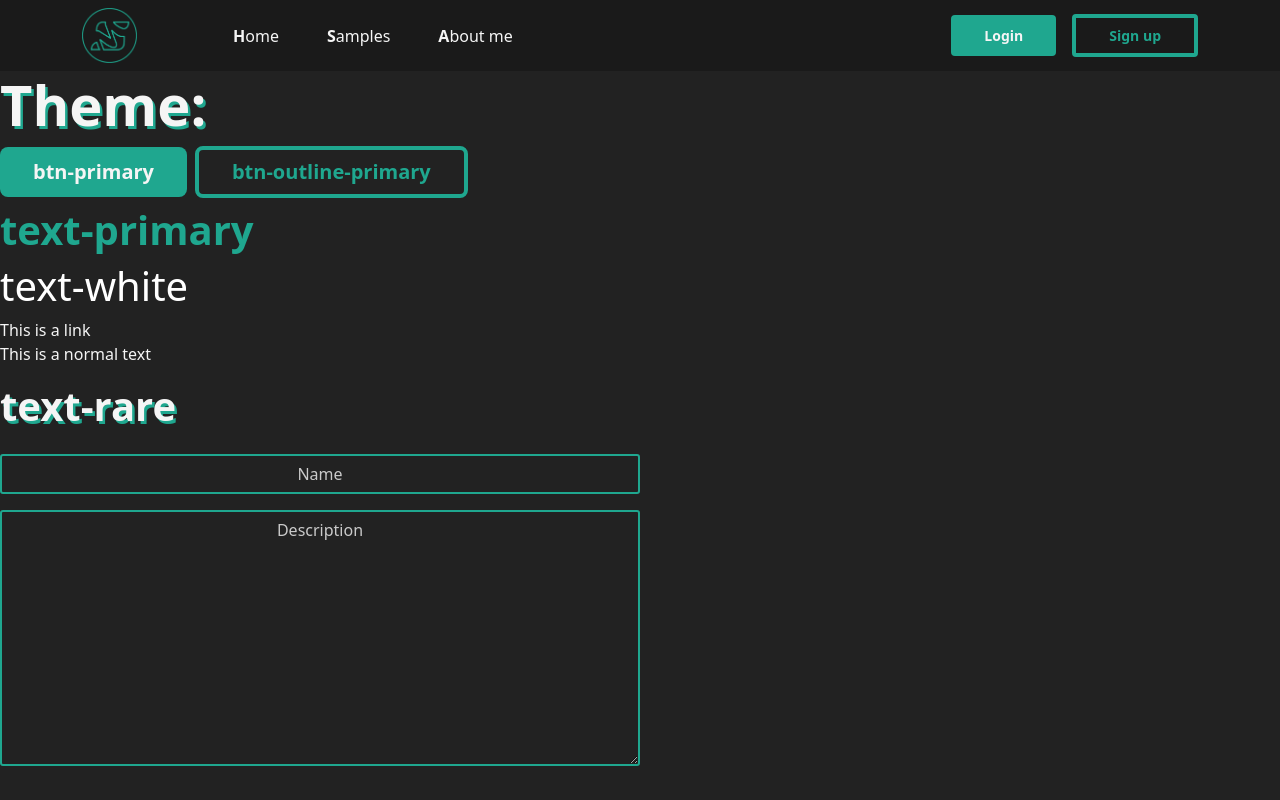
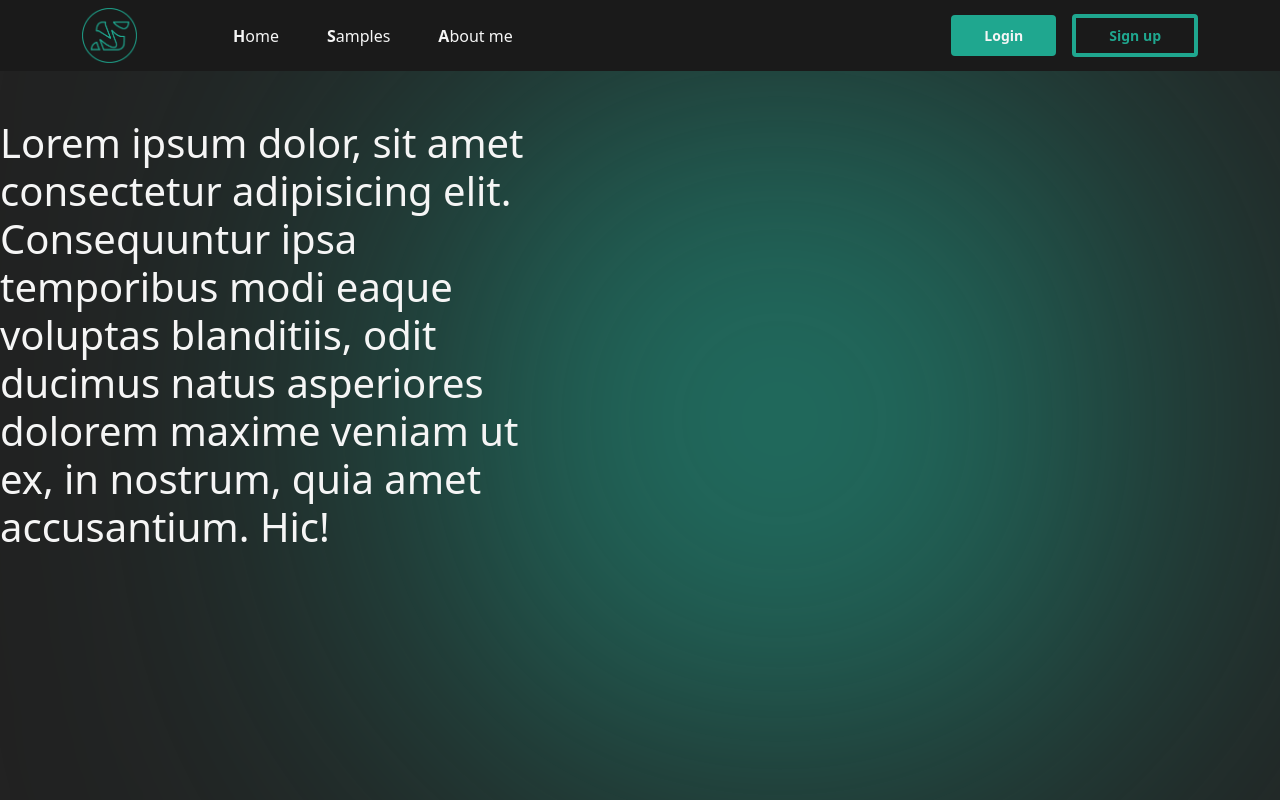
Before and after one commit to mobinbarmar/Personal-Web, an Angular app in the folder Angular/: page / in a window 1280 px wide. Shown: the top 800 px of the page. Built offline with nearby package versions, Linux system fonts and the light colour scheme; no server answers.

Commit message:
home-component gradient is added

```diff
--- a/Angular/src/app/app.component.html
+++ b/Angular/src/app/app.component.html
@@ -1,2 +1 @@
-<app-nav></app-nav>
-<app-theme></app-theme>
+<app-home></app-home>
--- a/Angular/src/app/pages/home/home.component.html
+++ b/Angular/src/app/pages/home/home.component.html
@@ -1 +1,14 @@
-<p>home works!</p>
+<app-nav></app-nav>
+
+<section class="header">
+  <span style="z-index: -1;"></span>
+  <div>
+    <h1 class="col-5 mt-5">Lorem ipsum dolor, sit amet consectetur adipisicing elit. Consequuntur ipsa temporibus modi eaque voluptas
+      blanditiis, odit ducimus natus asperiores dolorem maxime veniam ut ex, in nostrum, quia amet accusantium. Hic!
+    </h1>
+    <a href=""></a>
+  </div>
+  <div>
+    <img src="" alt="">
+  </div>
+</section>
--- a/Angular/src/app/pages/home/home.component.scss
+++ b/Angular/src/app/pages/home/home.component.scss
@@ -0,0 +1,13 @@
+$primary: #1FA78F;
+.header{
+    position: relative;
+}
+.header > span{
+    width: 600px;
+    height: 600px;
+    background-color: $primary;
+    position: absolute;
+    border-radius: 50%;
+    filter: blur(200px);
+    right: 200px;
+}
--- a/Angular/src/app/pages/pages.module.ts
+++ b/Angular/src/app/pages/pages.module.ts
@@ -1,7 +1,7 @@
 import { NgModule } from '@angular/core';
 import { CommonModule } from '@angular/common';
 import { HomeComponent } from './home/home.component';
-
+import { SharedModule } from '../shared/shared.module';
 
 
 @NgModule({
@@ -9,7 +9,8 @@ import { HomeComponent } from './home/home.component';
     HomeComponent
   ],
   imports: [
-    CommonModule
+    CommonModule,
+    SharedModule
   ],
   exports: [
     HomeComponent
--- a/Angular/src/app/shared/nav/nav.component.html
+++ b/Angular/src/app/shared/nav/nav.component.html
@@ -1,4 +1,4 @@
-<div class="bg-black2 d-none d-md-block">
+<div class="bg-black2 d-none d-md-block" style="z-index: 999;">
     <div class="d-flex justify-content-between align-items-center py-2 container">
         <div class="d-flex align-items-center">
             <app-logo class="me-5" [width]="'55px'"></app-logo>
@@ -15,7 +15,7 @@
     </div>
 </div>
 
-<div class="d-block d-md-none bg-black2">
+<div class="d-block d-md-none bg-black2" style="z-index: 999;">
     <div class="container d-flex justify-content-between align-items-center py-2">
         <div><app-logo class="me-5" [width]="'55px'"></app-logo></div>
         <div (click)="OptionToggle()" style="cursor: pointer;">
```
Also changed, not shown: 1 other file (tests, documents, lock files or other folders).
